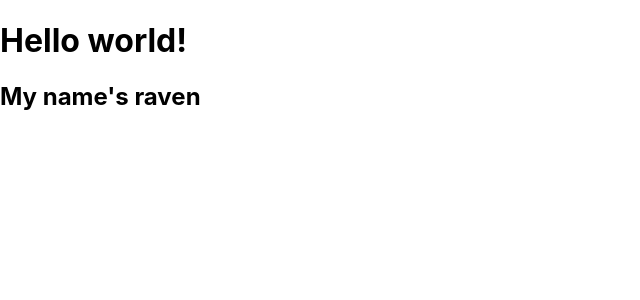
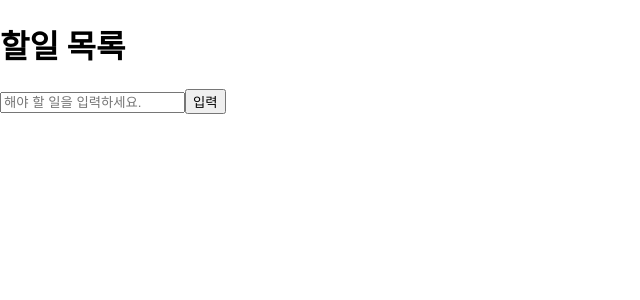
Before and after one commit to Blackraven93/React, a React (Create React App) app: page / in a window 1280 px wide. Shown: the top 300 px of the page, without its empty margins (0-640 px from the left). Built offline with nearby package versions, Linux system fonts and the light colour scheme.

Commit message:
Feat: create to do list

```diff
--- a/package.json
+++ b/package.json
@@ -17,7 +17,7 @@
     "web-vitals": "^2.1.0"
   },
   "scripts": {
-    "start": "react-scripts start",
+    "start": "yarn lint && react-scripts start",
     "build": "react-scripts build",
     "test": "react-scripts test",
     "eject": "react-scripts eject",
@@ -48,6 +48,7 @@
   },
   "devDependencies": {
     "@types/styled-components": "^5.1.25",
+    "@types/uuid": "^8.3.4",
     "@typescript-eslint/eslint-plugin": "latest",
     "@typescript-eslint/parser": "^5.33.0",
     "@yarnpkg/sdks": "^3.0.0-rc.14",
@@ -65,6 +66,7 @@
     "eslint-plugin-testing-library": "latest",
     "husky": "^8.0.1",
     "lint-staged": "^13.0.3",
-    "prettier": "^2.7.1"
+    "prettier": "^2.7.1",
+    "uuid": "^8.3.2"
   }
 }
--- a/src/App.tsx
+++ b/src/App.tsx
@@ -1,4 +1,4 @@
-import React, { useState } from 'react';
+import React from 'react';
 import Container from './components/Container';
 
 function App() {
--- a/src/components/Container.tsx
+++ b/src/components/Container.tsx
@@ -1,16 +1,33 @@
-import React from 'react';
-
-// type BoxProps = {
-//   children: React.ReactNode;
-// };
-
-type IProps = void;
+import React, { useState } from 'react';
+import { v4 as uuidv4 } from 'uuid';
+import Todo from './Todo';
 
 function Container(props: any) {
+  const [value, setValue] = useState('');
+  const [todos, setTodo] = useState<string[]>([]);
+
+  const createTodoComponent = () => {
+    setTodo([...todos, value]);
+    setValue('');
+  };
   return (
     <div>
-      <h1>Hello world!</h1>
-      <h2>My name's raven</h2>
+      <h1>할일 목록</h1>
+      {todos.map((todo) => {
+        return <Todo key={uuidv4()} title={todo} />;
+      })}
+
+      <div>
+        <input
+          type="text"
+          placeholder="해야 할 일을 입력하세요."
+          onChange={(event) => setValue(event.target.value)}
+          value={value}
+        />
+        <button type="button" onClick={() => createTodoComponent()}>
+          입력
+        </button>
+      </div>
     </div>
   );
 }
--- /dev/null
+++ b/src/components/Todo.tsx
@@ -0,0 +1,17 @@
+import React, { useState } from 'react';
+
+type IProps = {
+  title: string;
+};
+
+function Todo({ title }: IProps) {
+  return (
+    <div>
+      <input type="checkbox" name="check" />
+      <span>{title}</span>
+      <button type="button">X</button>
+    </div>
+  );
+}
+
+export default Todo;
--- a/tsconfig.json
+++ b/tsconfig.json
@@ -1,6 +1,7 @@
 {
   "compilerOptions": {
     "target": "es5",
+    "downlevelIteration": true,
     "lib": [
       "dom",
       "dom.iterable",
```
Also changed, not shown: .pnp.cjs, 1 other file (tests, documents, lock files or other folders).
